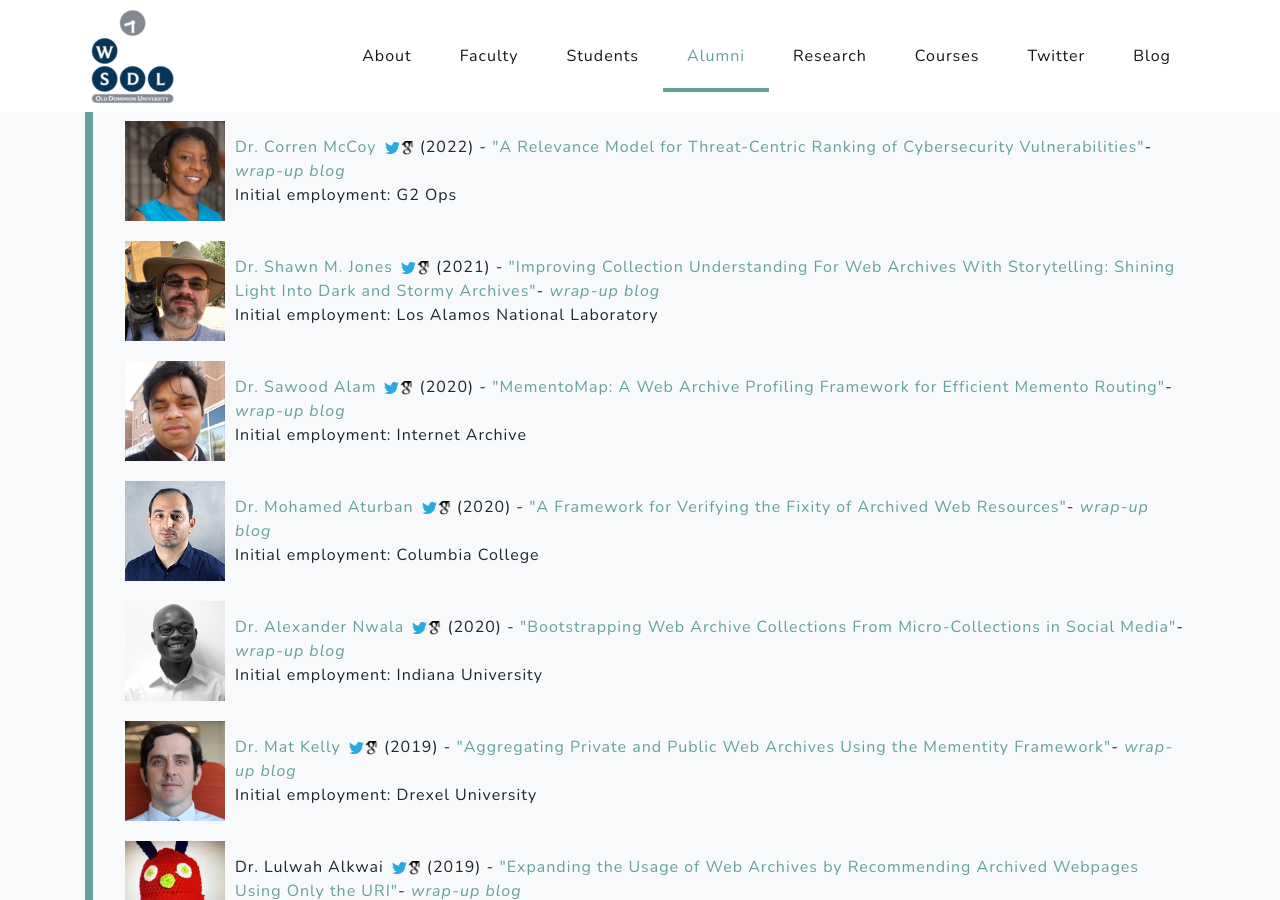
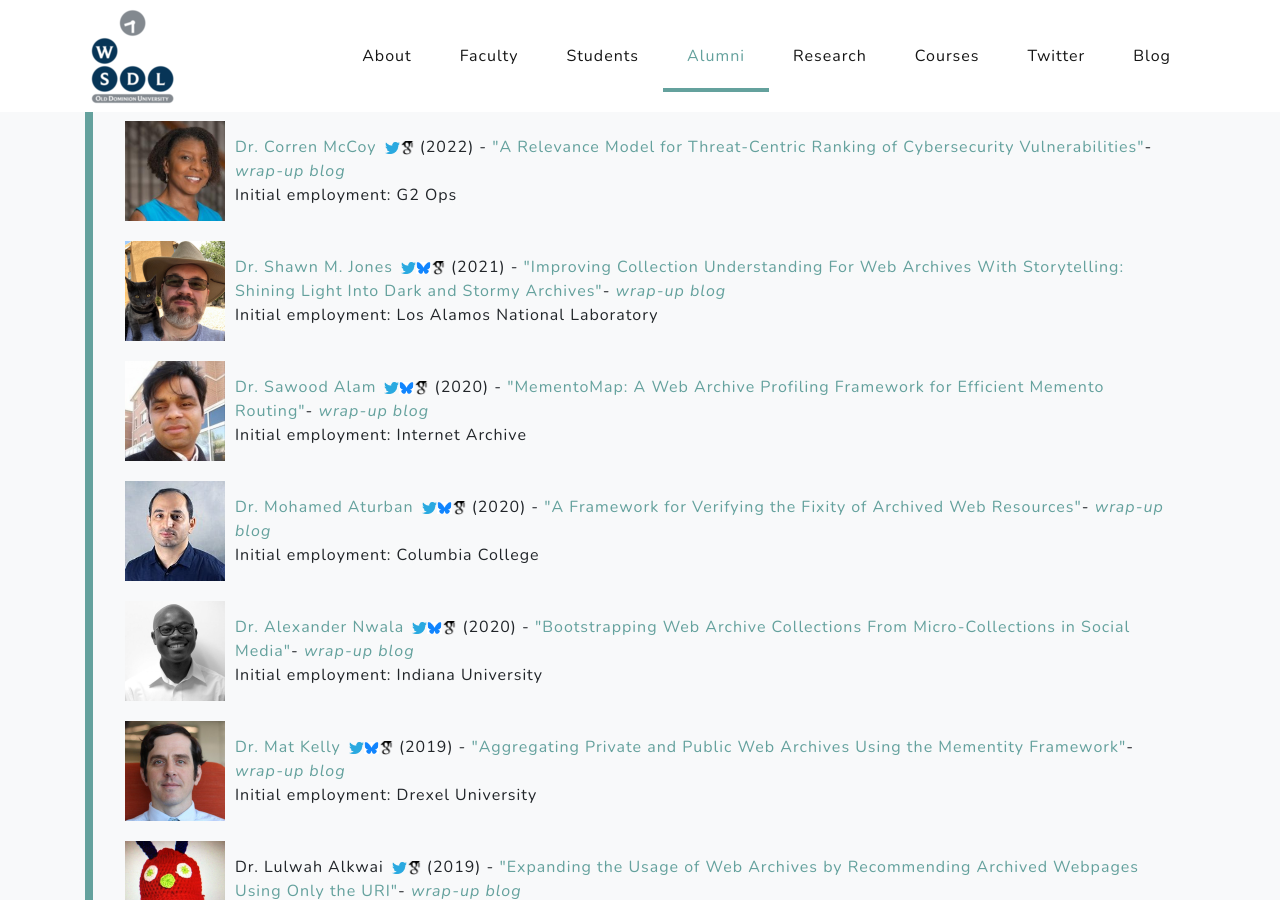
Before and after one commit to oduwsdl/oduwsdl.github.io, a Jekyll site: the page built from index.html, in a window 1280 px wide and 900 px high, scrolled down 6127 px. Built offline with Jekyll 4.4.1, drawn with Linux system fonts in a browser that asks for light colours; nearby versions of some CDN libraries.

Commit message:
Add support for Bluesky handle in alumni cards

```diff
--- a/_includes/alumni_cards.html
+++ b/_includes/alumni_cards.html
@@ -8,6 +8,7 @@
     {{ include.prefix }} {{ alumnus.name }}
     {%- endif %}
     {%- if alumnus.twitter_handle %}<span style="margin-left: 0.5em;"><a class="urllink" href="https://twitter.com/{{ alumnus.twitter_handle }}" rel="nofollow"><img width="15" src="img/whoIsAPrettyBird_YesYouAre.png" alt="" /></a></span>{%- endif %}
+    {%- if alumnus.bluesky_handle %}<a class="urllink" href="https://bsky.app/profile/{{ faculties.bluesky_handle }}" rel="nofollow"><img width="15" src="img/iseeskiesofblue.png" alt="" /></a>{%- endif %}
     {%- if alumnus.google_scholar_id %}<a class="urllink" href="https://scholar.google.com/citations?user={{ alumnus.google_scholar_id }}" rel="nofollow"><img width="15" src="img/scholarLogo.png" alt="" /></a>{%- endif %}
     ({{ alumnus.graduation_year }})
     {%- if alumnus.thesis %}
```
